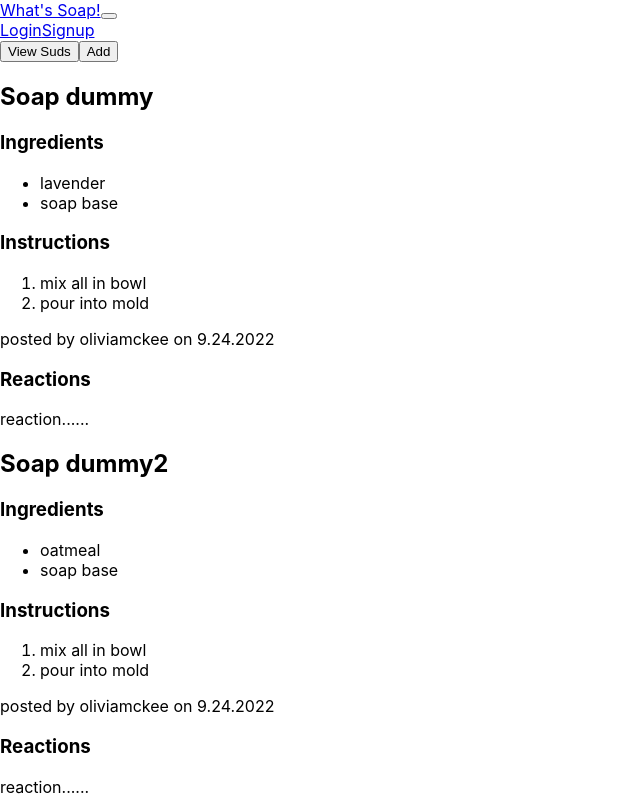
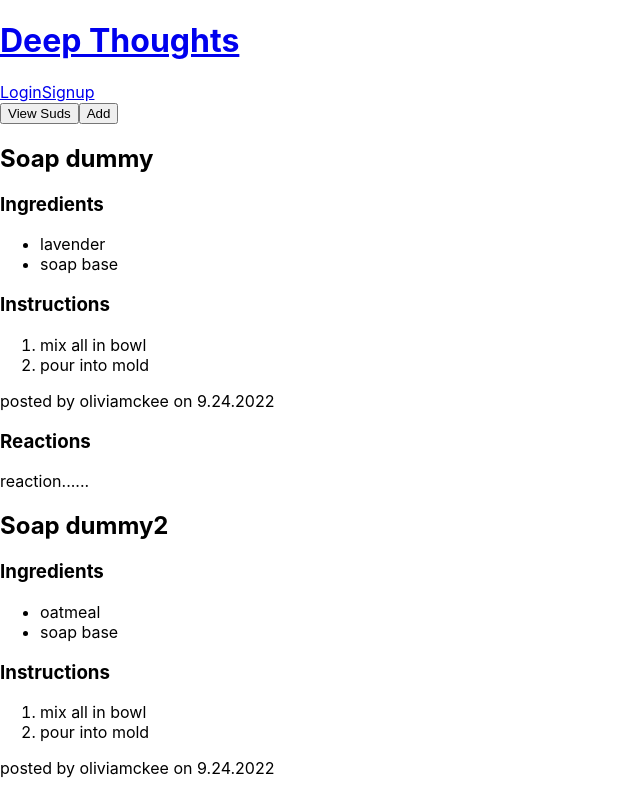
Before and after one commit to AlexandertheGreat491/whats_soap, a React (Create React App) app in the folder client/: page / in a window 1280 px wide. Shown: the top 798 px of the page, without its empty margins (0-640 px from the left). Built offline with nearby package versions, Linux system fonts and the light colour scheme.

Commit message:
reconfigured Header, LoginForm, and SignUpForm, deleted Nav component, & updated the App.js

```diff
--- a/client/src/App.js
+++ b/client/src/App.js
@@ -12,8 +12,11 @@ import { setContext } from "@apollo/client/link/context";
 
 import NoMatch from "./pages/NoMatch";
 import Home from "./pages/Home";
+import Header from "./components/Header";
+import LoginForm from "./components/LoginForm";
+import SignUpForm from "./components/SignUpForm";
 import Footer from "./components/Footer";
-import Nav from "./components/Nav";
+//import Nav from "./components/Nav";
 // import AddRecipe from "./pages/AddRecipe";
 
 const httpLink = createHttpLink({
@@ -39,15 +42,20 @@ function App() {
   return (
     <ApolloProvider client={client}>
       <Router>
-        <Nav></Nav>
+        {/*<Nav></Nav>*/}
         <div>
+          <Header/>
+          <div>
           <Routes>
             <Route path="/" element={<Home />} />
             {/* <Route exact path="/add" element={<AddRecipe />} /> */}
+            <Route path="/login" element={<LoginForm/>}/>
+            <Route path="/signup" element={<SignUpForm/>}/>
             <Route path="*" element={<NoMatch />} />
           </Routes>
         </div>
         <Footer />
+        </div>
       </Router>
     </ApolloProvider>
   );
--- a/client/src/components/Header/index.js
+++ b/client/src/components/Header/index.js
@@ -1,11 +1,39 @@
 import React from 'react';
+import { Link } from 'react-router-dom';
 
-function Header(){
-    return(
-        <header className='container'>
-            <h1>What's Soap!</h1>
-        </header>
-    );
-}
+import Auth from '../../utils/auth';
+
+const Header = () => {
+  const logout = event => {
+    event.preventDefault();
+    Auth.logout();
+  };
+
+  return (
+    <header className="bg-secondary mb-4 py-2 flex-row align-center">
+      <div className="container flex-row justify-space-between-lg justify-center align-center">
+        <Link to="/">
+          <h1>Deep Thoughts</h1>
+        </Link>
+
+        <nav className="text-center">
+          {Auth.loggedIn() ? (
+            <>
+              <Link to="/profile">Me</Link>
+              <a href="/" onClick={logout}>
+                Logout
+              </a>
+            </>
+          ) : (
+            <>
+              <Link to="/login">Login</Link>
+              <Link to="/signup">Signup</Link>
+            </>
+          )}
+        </nav>
+      </div>
+    </header>
+  );
+};
 
 export default Header;
--- a/client/src/components/Nav/index.js
+++ /dev/null
@@ -1,90 +0,0 @@
-import React, { useState } from "react";
-// imports  the Link component
-import { Link } from "react-router-dom";
-// imports Navbar, Nav, Container, Modal, Tab from react bootstrap
-import { Navbar, Nav, Container, Modal, Tab } from "react-bootstrap";
-// imports the SignUpForm & LoginForm components
-import SignUpForm from "../SignUpForm";
-import LoginForm from "../LoginForm";
-// import AddRecipe from "../components/AddRecipe";
-// imports the auth logic
-//import Auth from "../utils/auth";
-
-const Navigation = () => {
-  // sets the modal display state
-  const [showModal, setShowModal] = useState(false);
-
-  return (
-    <>
-      <Navbar bg="dark" variant="dark" expand="lg">
-        <Container fluid>
-          <Navbar.Brand as={Link} to="/">
-            What's Soap!
-          </Navbar.Brand>
-          <Navbar.Toggle aria-controls="navbar" />
-          <Navbar.Collapse id="navbar">
-            <Nav className="ml-auto">
-              <Nav.Link as={Link} to="/">
-                Login
-              </Nav.Link>
-              <Nav.Link as={Link} to="/">
-                Signup
-              </Nav.Link>
-              {/* <Nav.Link as={Link} to="/">
-                AddRecipe
-              </Nav.Link> */}
-              {/*if user is logged in show saved recipes */}
-              {/* {Auth.loggedIn() ? (
-                <>
-                  <Nav.Link as={Link} to="/saved">
-                    See Your Recipes!
-                  </Nav.Link>
-                  <Nav.Link onClick={Auth.logout}>Logout</Nav.Link>
-                </>
-              ) : (
-                <Nav.Link onClick={() => setShowModal(true)}>
-                  Login/Signup
-                </Nav.Link>
-              )} */}
-            </Nav>
-          </Navbar.Collapse>
-        </Container>
-      </Navbar>
-      {/* sets up the modal data */}
-      <Modal
-        size="lg"
-        show={showModal}
-        onHide={() => setShowModal(false)}
-        aria-labelledby="signup-modal"
-      >
-        {/*tab container to either signup or login component */}
-        <Tab.Container defaultActiveKey={"login"}>
-          <Modal.Header closeButton>
-            <Modal.Title id="signup-modal">
-              <Nav variant="pills">
-                <Nav.Item>
-                  <Nav.Link eventKey="login">Login</Nav.Link>
-                </Nav.Item>
-                <Nav.Item>
-                  <Nav.Link eventKey="signup">Sing Up</Nav.Link>
-                </Nav.Item>
-              </Nav>
-            </Modal.Title>
-          </Modal.Header>
-          <Modal.Body>
-            <Tab.Content>
-              <Tab.Pane eventKey="login">
-                <LoginForm handleModalClose={() => setShowModal(false)} />
-              </Tab.Pane>
-              <Tab.Pane eventKey="signup">
-                <SignUpForm handleModalClose={() => setShowModal(false)} />
-              </Tab.Pane>
-            </Tab.Content>
-          </Modal.Body>
-        </Tab.Container>
-      </Modal>
-    </>
-  );
-};
-//exports the Navigation function so that the Nav component can be use by the app
-export default Navigation;
```
